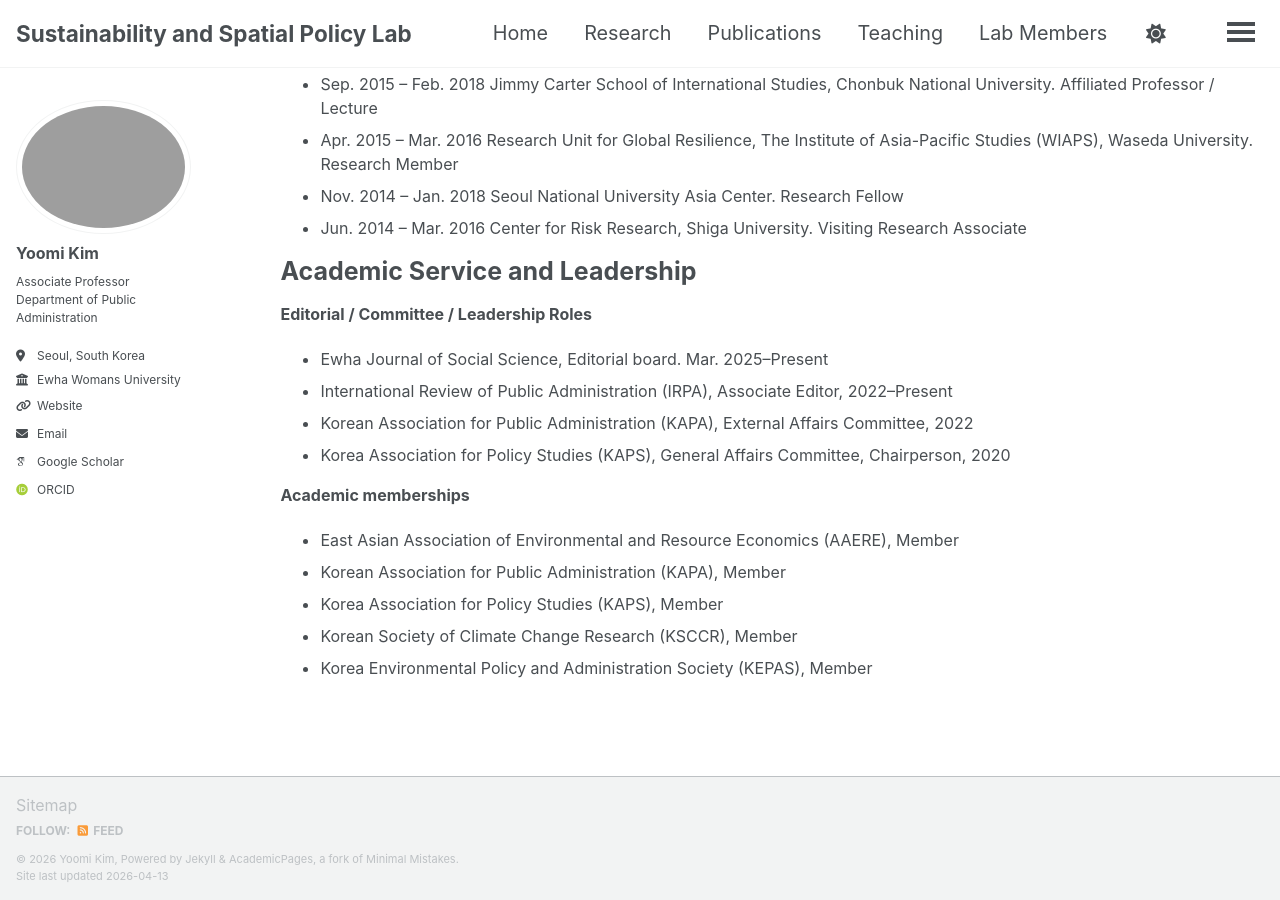
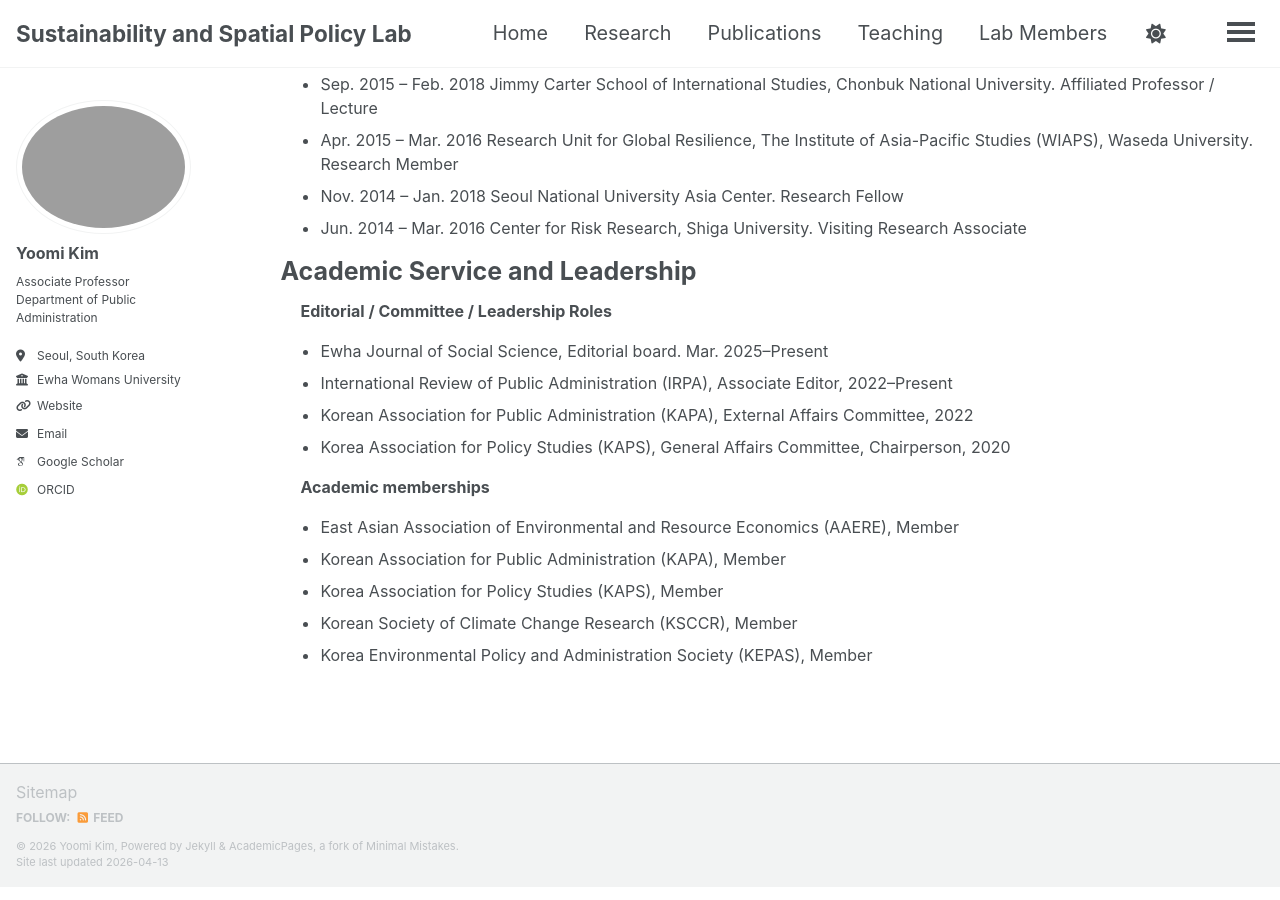
Before and after one commit to ymkim-ssplab/ymkim-ssplab.github.io, a Jekyll site: the page built from _pages/cv.md, in a window 1280 px wide and 900 px high, scrolled down 722 px. Built offline with Jekyll 4.4.1, drawn with Linux system fonts in a browser that asks for light colours; some web fonts are replaced; a script bundle is joined from its source files by our own code; library files that are not in the unit come from our copies.

Commit message:
Update cv.md

```diff
--- a/_pages/cv.md
+++ b/_pages/cv.md
@@ -45,13 +45,19 @@ Academic Appointments
 
 Academic Service and Leadership
 ======
-**Editorial / Committee / Leadership Roles**
+<div style="margin-left: 20px; font-weight: 700; margin-bottom: 8px;">
+  Editorial / Committee / Leadership Roles
+</div>
+
 * Ewha Journal of Social Science, Editorial board. Mar. 2025–Present
 * International Review of Public Administration (IRPA), Associate Editor, 2022–Present
 * Korean Association for Public Administration (KAPA), External Affairs Committee, 2022
 * Korea Association for Policy Studies (KAPS), General Affairs Committee, Chairperson, 2020
 
-**Academic memberships**
+<div style="margin-left: 20px; font-weight: 700; margin-bottom: 8px;">
+  Academic memberships
+</div>
+
 * East Asian Association of Environmental and Resource Economics (AAERE), Member
 * Korean Association for Public Administration (KAPA), Member
 * Korea Association for Policy Studies (KAPS), Member
```
